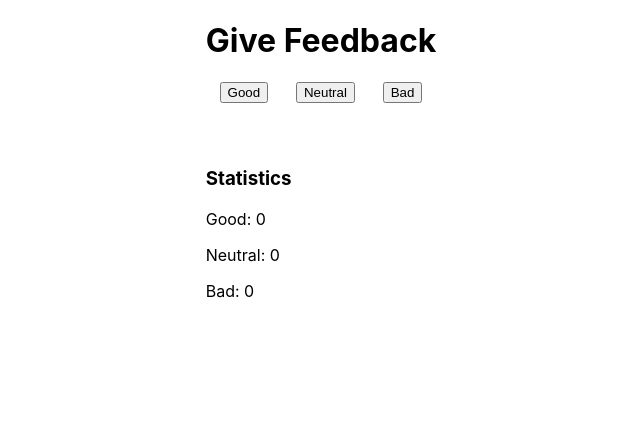
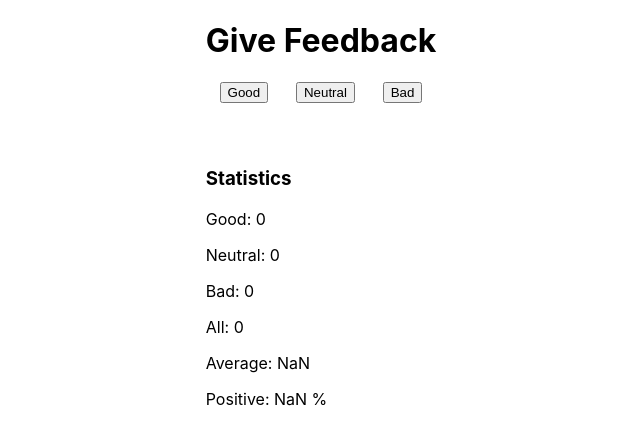
Before and after one commit to dbonach/helsinki-fullstackopen, a React (Create React App) app in the folder part1/unicafe/: page / in a window 1280 px wide. Shown: the top 444 px of the page, without its empty margins (319-959 px from the left). Built offline with nearby package versions, Linux system fonts and the light colour scheme.

Commit message:
Finish 1.7: unicafe step2

```diff
--- a/part1/unicafe/src/App.js
+++ b/part1/unicafe/src/App.js
@@ -13,6 +13,9 @@ const Stats = (props) => {
       <p>Good: {props.clicks.good}</p>
       <p>Neutral: {props.clicks.neutral}</p>
       <p>Bad: {props.clicks.bad}</p>
+      <p>All: {props.clicks.total}</p>
+      <p>Average: {(props.clicks.good - props.clicks.bad) / props.clicks.total}</p>
+      <p>Positive: {100 * props.clicks.good / props.clicks.total} &#37;</p>
     </div>
   )
 }
@@ -21,13 +24,15 @@ const App = () => {
   const [clicks, setClicks] = useState({
     good: 0,
     neutral: 0,
-    bad: 0
+    bad: 0,
+    total: 0
   })
 
   const handleClick = (feedback) => {
     const handler = () => setClicks({
       ...clicks,
-      [feedback]: clicks[feedback] + 1
+      [feedback]: clicks[feedback] + 1,
+      total: clicks.total + 1
     });
     return handler
   }
```
